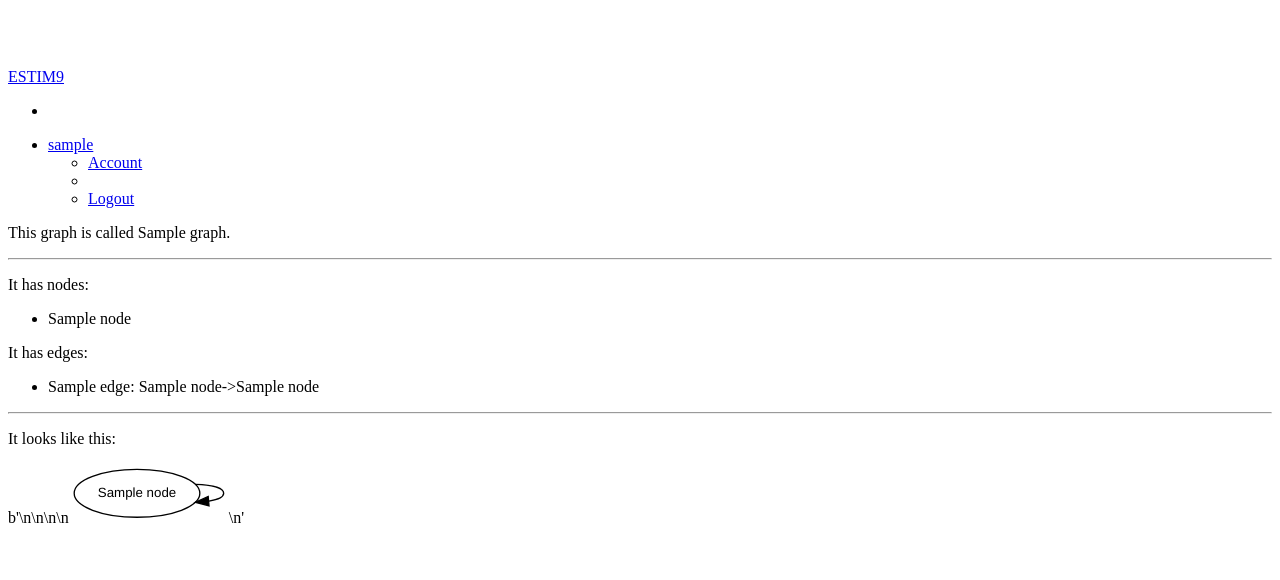
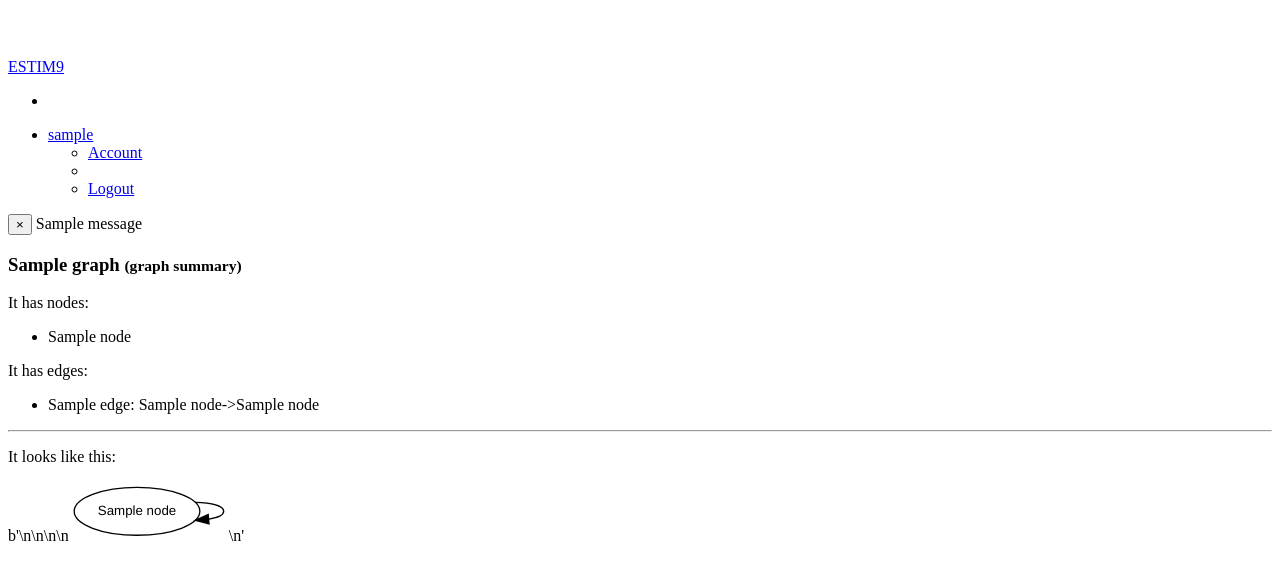
Before and after one commit to 8one6/estim9, a Django app: page /graph/1/ in a window 1280 px wide. Shown: the top 580 px of the page. Run offline with Django 3.2, Linux system fonts and the light colour scheme; a user stored in the database is signed in; tables that the repository leaves empty hold one stand-in row (values such as "Sample post"); one stand-in notice (Sample message) is shown; some libraries are stand-ins or nearby versions.

Commit message:
Refactor base.html, add messages infrastructure

```diff
--- a/estim9/templates/base.html
+++ b/estim9/templates/base.html
@@ -6,7 +6,10 @@
 		<link rel="stylesheet" type="text/css href" href="{% static "css/bootstrap.css" %}" />
 		<style>
 			body {
-				padding-top: 60px;
+				padding-top: 50px;
+			}
+			.alert{
+				margin-bottom: 10px;
 			}
 		</style>
 		<link rel="stylesheet" type="text/css href" href="{% static "css/bootstrap-responsive.css" %}" />
@@ -16,51 +19,20 @@
 	</head>
 
 	<body>
-		<div class="navbar navbar-inverse nav navbar-fixed-top">
-			<div class="navbar-inner">
-				<div class="container">
-					<a class="btn btn-navbar" data-toggle="collapse" data-target=".nav-collapse">
-						<span class="icon-bar"></span>
-						<span class="icon-bar"></span>
-						<span class="icon-bar"></span>
-					</a>
-					{% block brand %}
-						<a class="brand" href="/">ESTIM9</a>
-					{% endblock %}
-					<div class="nav-collapse collapse">
-						<ul class="nav">
-							<li class="divider-vertical"></li>
-							{% block navbar-left-extra %}
-							{% endblock %}
-						</ul>
-						<div class="pull-right">
-							<ul class="nav pull-right">
-								{% block navbar-right %}
-									{% if user.is_authenticated %}
-										{% block navbar-right-extra %}
-										{% endblock %}
-										<li class="dropdown">
-											<a class="dropdown-toggle" href="#" data-toggle="dropdown">
-												{{ user.username }}<span class="caret"></span>
-											</a>
-											<ul class="dropdown-menu">
-												<li><a href="/accounts/profile"><i class="icon-cog"></i> Account</a></li>
-												<li class="divider"></li>
-												<li><a href="/accounts/logout/"><i class="icon-off"></i> Logout</a></li>
-											</ul><!--dropdown contents-->
-										</li><!--cover for dropdown-->
-									{% else %}
-										<li><a href="/accounts/login">Login</a></li>
-									{% endif %}
-								{% endblock %}
-							</ul><!--right side stuff-->
-						</div><!--pull-right-->
-					</div><!--nav-collapse-->
-				</div><!--container-->
-			</div><!--navbar-inner-->
-		</div><!--navbar-->
+
+		{% block menubar %}
+			{% include "snippets/menubar.html" %}
+		{% endblock %}
 
 		<div class="container">
+			{% block breadcrumbs %}
+				{% include "snippets/breadcrumbs.html" %}
+			{% endblock %}
+
+			{% block messages %}
+				{% include "snippets/messages.html" %}
+			{% endblock %}
+
 			{% block content %}
 			{% endblock %}
 		</div><!--container-->
--- /dev/null
+++ b/estim9/templates/graph/graph_by_id.html
@@ -0,0 +1,43 @@
+{% extends "base.html" %}
+{% block title %}
+ESTIM9 - Graph - {{ graph_name}}
+{% endblock %}
+
+{% block content %}
+	<div class="page-header">
+		<h3>{{ graph_name }} <small>(graph summary)</small></h3>
+	</div><!--page-header-->
+	<div class="row">
+		<div class="span6">
+			{% if nodes %}
+				<p>It has nodes:
+					<ul>
+						{% for n in nodes %}
+							<li> {{ n }} </li>
+						{% endfor %}
+					</ul>
+				</p>
+			{% endif %}
+		</div><!--span6-->
+		<div class="span6">
+			{% if edges %}
+				<p>It has edges:
+					<ul>
+						{% for e in edges %}
+							<li> {{ e }} </li>
+						{% endfor %}
+					</ul>
+				</p>
+			{% endif %}
+		</div><!--span6 offset6-->
+	</div><!--row-->
+	<hr>
+	<div class="row">
+		<div class="span12">
+			{% if svg %}
+				<p>It looks like this:</p>
+				<p>{{ svg|safe }}</p>
+			{% endif %}
+		</div><!--span12-->
+	</div><!--row-->
+{% endblock %}
--- a/estim9/templates/graph/graph_index.html
+++ b/estim9/templates/graph/graph_index.html
@@ -5,7 +5,7 @@
 
 {% block content %}
 	<div class="page-header">
-		<h1>Graphs <small>(all graphs)</small></h1>
+		<h3>Graphs <small>(all graphs)</small></h3>
 	</div><!--page-header-->
 	<div class="row">
 		<div class="span12">
--- a/estim9/templates/graphview.html
+++ /dev/null
@@ -1,48 +0,0 @@
-{% extends "base.html" %}
-{% block title %}
-ESTIM9 - Graph - {{ graph_name}}
-{% endblock %}
-
-{% block content %}
-	<div class="container">
-		<div class="row">
-			<div class="span12">
-				<p>This graph is called {{ graph_name }}.</p>
-			</div><!--span12-->
-		</div><!--row-->
-		<hr>
-		<div class="row">
-			<div class="span6">
-				{% if nodes %}
-					<p>It has nodes:
-						<ul>
-							{% for n in nodes %}
-								<li> {{ n }} </li>
-							{% endfor %}
-						</ul>
-					</p>
-				{% endif %}
-			</div><!--span6-->
-			<div class="span6">
-				{% if edges %}
-					<p>It has edges:
-						<ul>
-							{% for e in edges %}
-								<li> {{ e }} </li>
-							{% endfor %}
-						</ul>
-					</p>
-				{% endif %}
-			</div><!--span6 offset6-->
-		</div><!--row-->
-		<hr>
-		<div class="row">
-			<div class="span12">
-				{% if svg %}
-					<p>It looks like this:</p>
-					<p>{{ svg|safe }}</p>
-				{% endif %}
-			</div><!--span12-->
-		</div><!--row-->
-	</div><!--container-->
-{% endblock %}
--- /dev/null
+++ b/estim9/templates/snippets/messages.html
@@ -0,0 +1,7 @@
+{{ messages.count }}
+{% for message in messages %}
+	<div class="{{message.tags}}">
+		<button type="button" class="close" data-dismiss="alert">&times;</button>
+		{{message}}
+	</div>
+{% endfor %}
--- a/estim9/urls.py
+++ b/estim9/urls.py
@@ -10,11 +10,13 @@ urlpatterns = patterns('',
     # url(r'^$', 'estim9.views.home', name='home'),
     # url(r'^estim9/', include('estim9.foo.urls')),
 	url(r'^$', 'estim9.views.home'),
+	url(r'^test/$', 'estim9.views.test_view'),
 	url(r'^accounts/login/$', 'estim9.views.login_user'),
 	url(r'^accounts/logout/$', 'estim9.views.logout_user'),
 	url(r'^accounts/profile/$', 'estim9.views.profile'),
 	url(r'^graph/$', 'graph.views.graphs_all'),
 	url(r'^graph/(?P<g_id>\d+)/$', 'graph.views.graph_by_id'),
+	url(r'^graph/(?P<g_id>\d+)/node$', 'graph.views.graph_nodes_all'),
 
     # Uncomment the admin/doc line below to enable admin documentation:
     url(r'^admin/doc/', include('django.contrib.admindocs.urls')),
--- a/graph/views.py
+++ b/graph/views.py
@@ -1,20 +1,26 @@
 # Create your views here.
 import pydot
-from django.shortcuts import render
+from django.shortcuts import render, HttpResponseRedirect
 from django.contrib.auth.decorators import login_required
+from django.contrib import messages
 from graph.models import Graph, Edge, Node
 
 @login_required
-def graphs_all(request):
+def graphs_all(request, flash=[]):
 	g = Graph.objects.all()
-	return render(request, 'graph/graph_index.html', {'graphs':g})
+	return render(request, 'graph/graph_index.html', { 'graphs':g, 'flash':flash })
 
 
 @login_required
 def graph_by_id(request, g_id):
 	mydict = {}
 
-	g = Graph.objects.get(pk=g_id)
+	try:
+		g = Graph.objects.get(pk=g_id)
+	except Graph.DoesNotExist:
+		messages.error(request, 'There is no graph with ID %s.' % g_id )
+		return HttpResponseRedirect('/graph')
+
 	graph = pydot.Dot(
 		graph_name=unicode(g),
 		graph_type='digraph')
@@ -57,4 +63,9 @@ def graph_by_id(request, g_id):
 	if (nodes or edges):
 		mydict['svg'] = svg
 
-	return render(request, 'graphview.html', mydict)
+	return render(request, 'graph/graph_by_id.html', mydict)
+
+
+@login_required
+def graph_nodes_all(request, g_id):
+	pass
```
Also changed, not shown: estim9/settings.py (+8 -0 lines), estim9/templates/home.html (+6 -8 lines), estim9/templates/snippets/menubar.html (added, +43 -0 lines), estim9/views.py (+11 -0 lines), requirements.txt (added, +7 -0 lines), estim9/templates/snippets/breadcrumbs.html (added), 1 other file.
